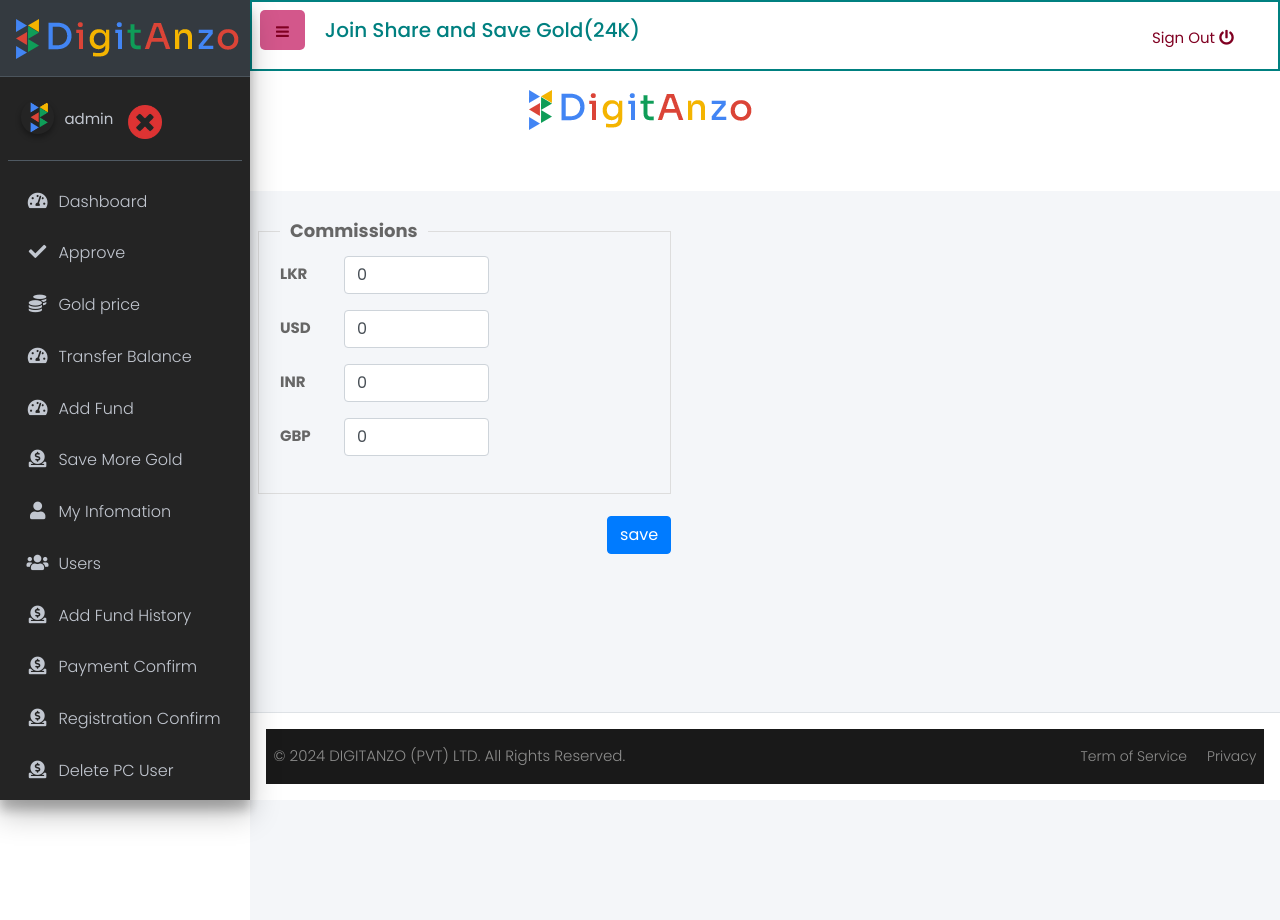
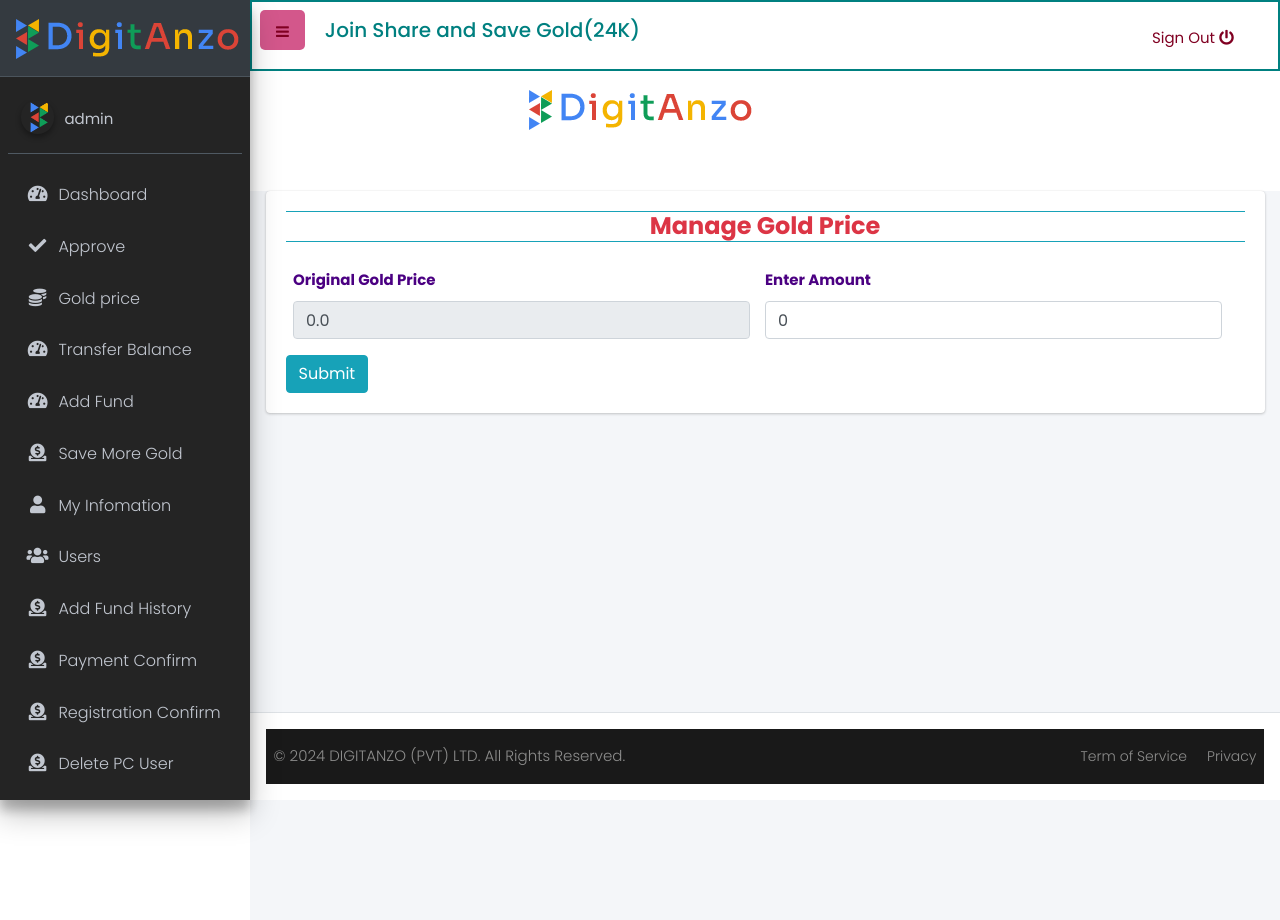
Before and after one commit to adityaKhuman006/Digitanzo, a PHP site: page /digitanzo/jss/adminconfig.php in a window 1280 px wide. Run offline with PHP 8.4, Linux system fonts and the light colour scheme; the visitor is signed in with stand-in values (Sample User, id 1); data that the repository does not hold is empty; some libraries are stand-ins or nearby versions.

Commit message:
fix sidebar and more issues

```diff
--- a/jss/adminconfig.php
+++ b/jss/adminconfig.php
@@ -45,43 +45,129 @@
     border-bottom:none;
 }
 </style>
+<!--<div class="content-wrapper">-->
+<!--    <section class="content pt-4 col-sm-5">-->
+<!--        <form method="post" action="adminconfigsave.php">-->
+<!--            <fieldset class="commissions">-->
+<!--                <legend class="commissions">Commissions</legend>-->
+<!--                <div class="form-group row">-->
+<!--                    <label for="inputLKR" class="col-sm-2 col-form-label">LKR </label>-->
+<!--                    <div class="col-sm-5">-->
+<!--                        <input type="number" class="form-control" id="inputLKR" name="commission[LKR]" required value="--><?//= $commission_config['LKR']??0;?><!--">-->
+<!--                    </div>-->
+<!--                </div>-->
+<!--                <div class="form-group row">-->
+<!--                    <label for="inputUSD" class="col-sm-2 col-form-label">USD </label>-->
+<!--                    <div class="col-sm-5">-->
+<!--                        <input type="number" class="form-control" id="inputUSD" name="commission[USD]" required value="--><?//= $commission_config['USD']??0;?><!--">-->
+<!--                    </div>-->
+<!--                </div>-->
+<!--                <div class="form-group row">-->
+<!--                    <label for="inputINR" class="col-sm-2 col-form-label">INR </label>-->
+<!--                    <div class="col-sm-5">-->
+<!--                        <input type="number" class="form-control" id="inputINR" name="commission[INR]" required value="--><?//= $commission_config['INR']??0;?><!--">-->
+<!--                    </div>-->
+<!--                </div>-->
+<!--                <div class="form-group row">-->
+<!--                    <label for="inputGBP" class="col-sm-2 col-form-label">GBP </label>-->
+<!--                    <div class="col-sm-5">-->
+<!--                        <input type="number" class="form-control" id="inputGBP" name="commission[GBP]" required value="--><?//= $commission_config['GBP']??0;?><!--">-->
+<!--                    </div>-->
+<!--                </div>-->
+<!--            </fieldset>-->
+<!--            <div class="form-group row">-->
+<!--                <div class="col-sm-12 text-right">-->
+<!--                    <input type="submit" value="save" class="btn btn-primary">-->
+<!--                </div>-->
+<!--            </div>-->
+<!--        </form>-->
+<!--    </section>-->
+<!--</div>-->
 <div class="content-wrapper">
-    <section class="content pt-4 col-sm-5">
-        <form method="post" action="adminconfigsave.php">
-            <fieldset class="commissions">
-                <legend class="commissions">Commissions</legend>
-                <div class="form-group row">
-                    <label for="inputLKR" class="col-sm-2 col-form-label">LKR </label>
-                    <div class="col-sm-5">
-                        <input type="number" class="form-control" id="inputLKR" name="commission[LKR]" required value="<?= $commission_config['LKR']??0;?>">
+    <section class="content">
+        <div class="d-flex justify-content-center">
+            <div class="col-12 ">
+                <div class="card">
+                    <!-- /.card-header -->
+                    <div class="card-body">
+                        <form action="adminconfigsave.php" method="post"
+                              style="color:#4b0082; font-weight:400;">
+                            <div class="h4 pb-0 mb-4 text-danger font-weight-bold text-center border-bottom border-top border-info">
+                                Manage Gold Price
+                            </div>
+                            <div class="row col-12">
+                                <div class="col-6">
+                                    <div class=" w3l-form-group">
+                                        <div class="mb-3">
+                                            <?php
+                                            $price_24k = get_todays_price();
+                                            $prices = getOriginalGoldPrice($price_24k, 'USD', 'USD,LKR,INR,GBP');
+                                            ?>
+                                            <label>Original Gold Price</label>
+                                            <input class="form-control user-balance" type="text" disabled value="<?= format_amount($prices['LKR']) ?>"/>
                                         </div>
                                     </div>
-                <div class="form-group row">
-                    <label for="inputUSD" class="col-sm-2 col-form-label">USD </label>
-                    <div class="col-sm-5">
-                        <input type="number" class="form-control" id="inputUSD" name="commission[USD]" required value="<?= $commission_config['USD']??0;?>">
+                                </div>
+                                <div class="col-6">
+                                    <div class=" w3l-form-group">
+                                        <div class="mb-3">
+                                            <label>Enter Amount</label>
+                                            <input type="number" class="form-control" id="inputLKR" name="commission[LKR]" required value="<?= $commission_config['LKR']??0;?>">
+                                            <input type="hidden" class="form-control" id="inputUSD" name="commission[USD]" required value="<?= $commission_config['USD']??0;?>">
+                                            <input type="hidden" class="form-control" id="inputINR" name="commission[INR]" required value="<?= $commission_config['INR']??0;?>">
+                                            <input type="hidden" class="form-control" id="inputGBP" name="commission[GBP]" required value="<?= $commission_config['GBP']??0;?>">
                                         </div>
                                     </div>
-                <div class="form-group row">
-                    <label for="inputINR" class="col-sm-2 col-form-label">INR </label>
-                    <div class="col-sm-5">
-                        <input type="number" class="form-control" id="inputINR" name="commission[INR]" required value="<?= $commission_config['INR']??0;?>">
                                 </div>
                             </div>
-                <div class="form-group row">
-                    <label for="inputGBP" class="col-sm-2 col-form-label">GBP </label>
-                    <div class="col-sm-5">
-                        <input type="number" class="form-control" id="inputGBP" name="commission[GBP]" required value="<?= $commission_config['GBP']??0;?>">
+                            <div class="row">
+                                <div class="col-6">
+                                    <button type="button" class="btn btn-info send-conformation chekIdentity">Submit</button>
                                 </div>
                             </div>
-            </fieldset>
-            <div class="form-group row">
-                <div class="col-sm-12 text-right">
-                    <input type="submit" value="save" class="btn btn-primary">
+                    </div>
+                    <div class="modal fade" id="errorModal" tabindex="-1" role="dialog" aria-labelledby="exampleModalLabel" aria-hidden="true">
+                        <div class="modal-dialog" role="document">
+                            <div class="modal-content">
+                                <div class="modal-header">
+                                    <h5 class="modal-title" id="errorModalLabel">Deduct Amount</h5>
+                                    <button type="button" class="close" data-dismiss="modal" aria-label="Close">
+                                        <span aria-hidden="true">&times;</span>
+                                    </button>
+                                </div>
+
+                                <div class="modal-body">
+                                    are you sure ?
+                                </div>
+                                <div class="modal-footer">
+                                    <button type="button" class="btn btn-secondary" data-dismiss="modal">Close</button>
+                                    <button type="submit" name="submit-transfer-balance" class="btn btn-primary">Submit</button>
                                 </div>
                             </div>
+                        </div>
+                    </div>
+
+                    <!-- Modal -->
                     </form>
+                </div>
+                <!-- /.card-body -->
+            </div>
+            <!-- /.card -->
+            <br>
+            <br>
+        </div>
+        <!-- /.col -->
+        <!-- /.row -->
     </section>
+    <?php include('common/footer.php'); ?>
+
+    <!-- Modal -->
+
+    <script>
+      $(".send-conformation").click(function (){
+        $("#errorModal").modal('show')
+      })
+    </script>
 </div>
 
 <script>
@@ -89,5 +175,16 @@
         alert("<?= $_SESSION['success_msg'];?>");
         <?php unset($_SESSION['success_msg']); ?>
     <?php endif;?>
+
+    $("#inputLKR").keyup(function (){
+      var LKRtoUsd = 0.0033;
+      var LKRtoInr = 0.28;
+      var LKRtoGbp = 0.0026;
+
+      var LKR = $(this).val();
+      $("#inputUSD").val(LKR*LKRtoUsd);
+      $("#inputINR").val(LKR*LKRtoInr);
+      $("#inputGBP").val(LKR*LKRtoGbp);
+    })
 </script>
 <?php include('common/footer.php'); ?>
--- a/jss/common/sidebar.php
+++ b/jss/common/sidebar.php
@@ -46,24 +46,6 @@
         <div class="info">
           <a href="dashboard" class="d-block"><?php echo $_SESSION['username'] ?></a>
         </div>
-          <div class="info">
-              <?php
-              if(isset($checkUserIdentityFetch['status']) && $checkUserIdentityFetch['status'] != null){
-                if($checkUserIdentityFetch['status'] ==  1){
-                    echo '<i style="font-size: 35px" class="fas fa-check-circle text-success"></i>';
-                }else if($checkUserIdentityFetch['status'] ==  3){
-                    echo '<img class="img-fluid" src="../assets/dist/img/wrong.png">';
-                }else if($checkUserIdentityFetch['status'] ==  2){
-                    echo '<i style="font-size: 35px" class="fas fa-clock text-primary"></i>';
-                }else{
-                    echo '<img class="img-fluid" src="../assets/dist/img/wrong.png">';
-                }
-              }else{
-                  echo '<img class="img-fluid" src="../assets/dist/img/wrong.png">';
-              }
-              ?>
-
-        </div>
       </div>
       <!-- Sidebar Menu -->
       <nav class="mt-2">
@@ -88,13 +70,32 @@
                 </a>
             </li>
             <?php } else {?>
-            <li class="nav-item has-treeview">
+            <li class="nav-item has-treeview d-flex align-items-center justify-content-lg-between">
                 <a href="identicard.php" class="nav-link <?= ($currentpage=='identicard') ? 'active':''; ?>">
                     <i class="nav-icon fas fa-solid fa-address-card"></i>
                     <p>
                         Identicard
                     </p>
                 </a>
+                <div class="info w-25">
+                    <?php
+                    if(isset($checkUserIdentityFetch['status']) && $checkUserIdentityFetch['status'] != null){
+                        if($checkUserIdentityFetch['status'] ==  1){
+                            echo '<i style="font-size: 35px" class="fas fa-check-circle text-success"></i>';
+                        }else if($checkUserIdentityFetch['status'] ==  3){
+                            echo '<img class="img-fluid" src="../assets/dist/img/wrong.png" style="width: 38%;">'; //43
+                        }else if($checkUserIdentityFetch['status'] ==  2){
+                            echo '<i style="font-size: 35px" class="fas fa-clock text-primary"></i>';
+                        }else{
+                            echo '<img class="img-fluid" src="../assets/dist/img/wrong.png">';
+                        }
+                    }else{
+                        echo '<img class="img-fluid" src="../assets/dist/img/wrong.png">';
+                    }
+                    ?>
+
+                </div>
+
             </li>
             <?php } ?>
 
--- a/jss/savegoldbuymodal.php
+++ b/jss/savegoldbuymodal.php
@@ -19,7 +19,7 @@
                     </div>
                     <div class="col">
                         <div class="form-group">
-                            <input type="text" class="form-control" name="user_name" value="<?=format_amount($totalGold['netGoldBalance'])?>" readonly></span>
+                            <input type="text" class="form-control" name="user_name" value="<?=format_amount($row['user_savings'])?>" readonly></span>
                         </div>
                     </div>
                 </div>
--- a/jss/server.php
+++ b/jss/server.php
@@ -884,7 +884,7 @@
 
             }
 
-            header("Refresh: 1; url=conguratulations.php");
+            header("Location: conguratulations.php");
 
         } else {
             //echo("There are no registered recommender");
```
Lines whose indentation alone changed are shown as unchanged.
